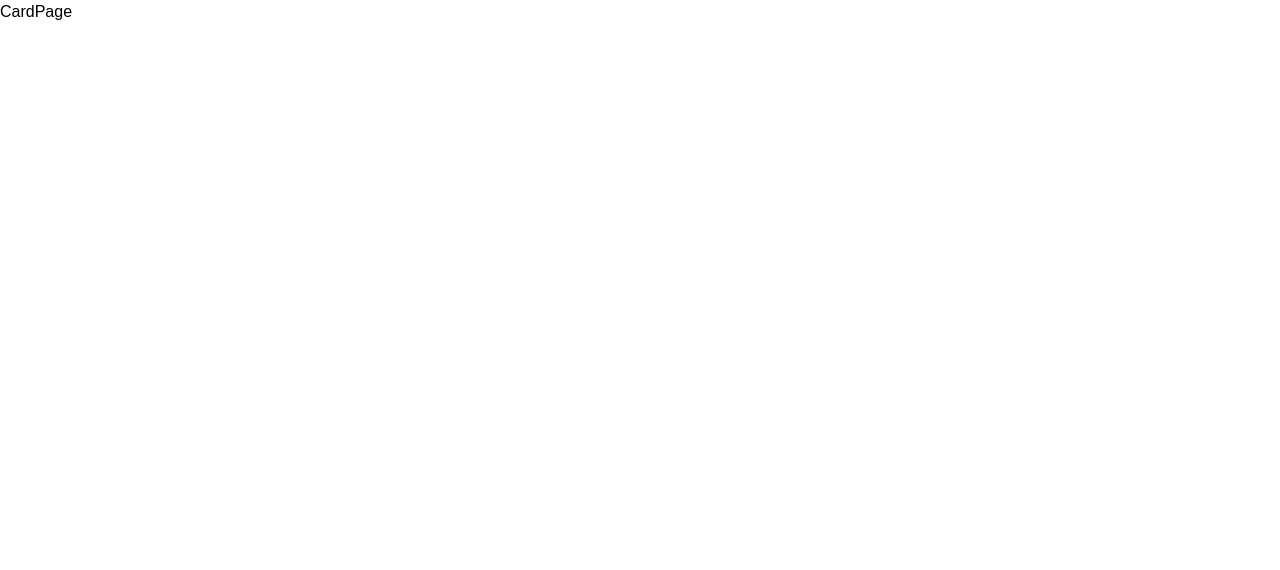
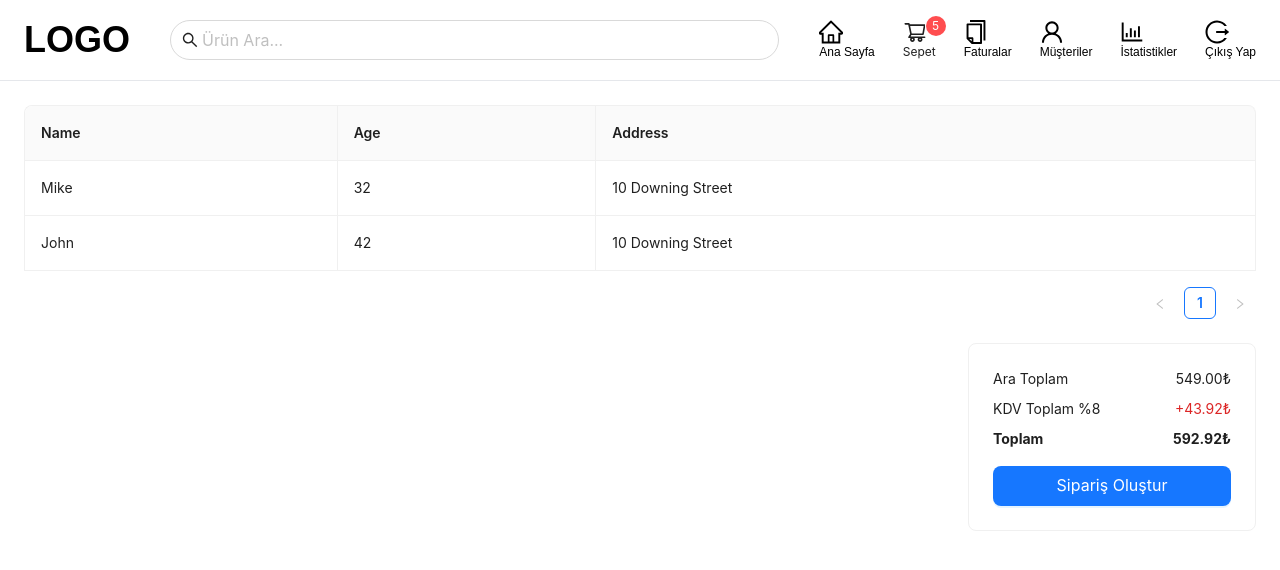
Before and after one commit to cobanyasin1998/pos-application, a React (Create React App) app in the folder client/: page /card in a window 1280 px wide. Shown: the top 570 px of the page. Built offline with nearby package versions, Linux system fonts and the light colour scheme.

Commit message:
Card Page

```diff
--- /dev/null
+++ b/client/src/components/cart/CreateBill.jsx
@@ -0,0 +1,77 @@
+import { Button, Card, Form, Input, Modal, Select } from "antd";
+import React from "react";
+
+const CreateBill = ({ isModalOpen, setIsModalOpen }) => {
+  const onFinish = (values) => {};
+
+  return (
+    <>
+      <Modal
+        title="Fatura Oluştur"
+        open={isModalOpen}
+        footer={false}
+
+        onCancel={() => {
+          setIsModalOpen(false);
+        }}
+      >
+        <Form layout="vertical"     onFinish={onFinish}>
+          <Form.Item
+            name="customerName"
+            label="Müşteri Adı"
+            rules={[{ required: true, message: "Bir Müşteri Adı Yazınız" }]}
+          >
+            <Input placeholder="Bir Müşteri Adını Yazınız" />
+          </Form.Item>
+          <Form.Item
+            name="customerGsm"
+            label="Tel No"
+            rules={[{ required: true, message: "Tel No Yazınız" }]}
+          >
+            <Input placeholder="Bir Tel No Yazınız" maxLength={11} />
+          </Form.Item>
+          <Form.Item
+            name="customerBilling"
+            label="Ödeme Yöntemi"
+            rules={[{ required: true, message: "Bir Ödeme Yöntemi Seçiniz" }]}
+          >
+            <Select placeholder="Ödeme Yöntemi Seçiniz">
+              <Select.Option value="Nakit">Nakit</Select.Option>
+              <Select.Option value="Kredi Kartı">Kredi Kartı</Select.Option>
+            </Select>
+          </Form.Item>
+        </Form>
+
+        <Card>
+          <div className="flex justify-between">
+            <span>Ara Toplam</span>
+            <span>549.00₺</span>
+          </div>
+          <div className="flex justify-between my-2">
+            <span>KDV Toplam %8</span>
+            <span className="text-red-600">+43.92₺</span>
+          </div>
+          <div className="flex justify-between">
+            <b>Toplam</b>
+            <b>592.92₺</b>
+          </div>
+          <div className="flex justify-end">
+            <Button
+              className="mt-4"
+              type="primary"
+              size="large"
+              htmlType="submit"
+              onClick={() => {
+                setIsModalOpen(true);
+              }}
+            >
+              Sipariş Oluştur
+            </Button>
+          </div>
+        </Card>
+      </Modal>
+    </>
+  );
+};
+
+export default CreateBill;
--- a/client/src/components/header/Header.jsx
+++ b/client/src/components/header/Header.jsx
@@ -9,6 +9,8 @@ import {
   BarChartOutlined,
   LogoutOutlined,
 } from "@ant-design/icons";
+
+import { Link } from "react-router-dom";
 
 const Header = () => {
   return (
@@ -34,60 +36,60 @@ const Header = () => {
         md:bg-transparent bg-white left-0
         md:border-t-0 border-t md:px-0 px-4 py-1"
         >
-          <a
-            href={"/"}
+          <Link
+            to={"/"}
             className="menu-link flex flex-col hover:text-[#40a9ff] transition-all"
           >
             <HomeOutlined className="md:text-2xl text-xl" />
             <span className="md:text-xs text-[10px]">Ana Sayfa</span>
-          </a>
-          <Badge count={5}  offset={[0, 6]} className="md:flex hidden">
-            <a
-              href={"/"}
+          </Link>
+          <Badge count={5} offset={[0, 6]} className="md:flex hidden">
+            <Link
+              to={"/card"}
               className="menu-link flex flex-col hover:text-[#40a9ff] transition-all"
             >
               <ShoppingCartOutlined className="md:text-2xl text-xl" />
               <span className="md:text-xs text-[10px]">Sepet</span>
-            </a>
+            </Link>
           </Badge>
-          <a
-            href={"/"}
+          <Link
+            to={"/"}
             className="menu-link flex flex-col hover:text-[#40a9ff] transition-all"
           >
             <CopyOutlined className="md:text-2xl text-xl" />
             <span className="md:text-xs text-[10px]">Faturalar</span>
-          </a>
-          <a
-            href={"/"}
+          </Link>
+          <Link
+            to={"/"}
             className="menu-link flex flex-col hover:text-[#40a9ff] transition-all"
           >
             <UserOutlined className="md:text-2xl text-xl" />
             <span className="md:text-xs text-[10px]">Müşteriler</span>
-          </a>
-          <a
-            href={"/"}
+          </Link>
+          <Link
+            to={"/"}
             className="menu-link flex flex-col hover:text-[#40a9ff] transition-all"
           >
             <BarChartOutlined className="md:text-2xl text-xl" />
             <span className="md:text-xs text-[10px]">İstatistikler</span>
-          </a>
-          <a
-            href={"/"}
+          </Link>
+          <Link
+            to={"/"}
             className="menu-link flex flex-col hover:text-[#40a9ff] transition-all"
           >
             <LogoutOutlined className="md:text-2xl text-xl" />
             <span className="md:text-xs text-[10px]">Çıkış Yap</span>
-          </a>
+          </Link>
         </div>
 
         <Badge count={5} offset={[0, 6]} className="md:hidden flex">
-          <a
-            href={"/"}
+          <Link
+            to={"/"}
             className="menu-link flex flex-col hover:text-[#40a9ff] transition-all"
           >
             <ShoppingCartOutlined className="text-2xl" />
             <span className="md:text-xs text-[10px]">Sepet</span>
-          </a>
+          </Link>
         </Badge>
       </header>
     </div>
--- a/client/src/pages/CartPage.jsx
+++ b/client/src/pages/CartPage.jsx
@@ -1,9 +1,78 @@
-import React from 'react'
+import { Button, Card, Modal, Table } from "antd";
+import React from "react";
+import { useState } from "react";
+import CreateBill from "../components/cart/CreateBill";
+import Header from "../components/header/Header";
 
 const CardPage = () => {
+
+  const [isModalOpen, setIsModalOpen] = useState(false);
+
+  const dataSource = [
+    {
+      key: "1",
+      name: "Mike",
+      age: 32,
+      address: "10 Downing Street",
+    },
+    {
+      key: "2",
+      name: "John",
+      age: 42,
+      address: "10 Downing Street",
+    },
+  ];
+
+  const columns = [
+    {
+      title: "Name",
+      dataIndex: "name",
+      key: "name",
+    },
+    {
+      title: "Age",
+      dataIndex: "age",
+      key: "age",
+    },
+    {
+      title: "Address",
+      dataIndex: "address",
+      key: "address",
+    },
+  ];
+
   return (
-    <div>CardPage</div>
-  )
-}
+    <div>
+      <Header />
+      <div className="px-6">
+        <Table dataSource={dataSource} columns={columns} bordered />
 
-export default CardPage
+        <div className="cart-total flex justify-end mt-2">
+          <Card className="w-72">
+            <div className="flex justify-between">
+              <span>Ara Toplam</span>
+              <span>549.00₺</span>
+            </div>
+            <div className="flex justify-between my-2">
+              <span>KDV Toplam %8</span>
+              <span className="text-red-600">+43.92₺</span>
+            </div>
+            <div className="flex justify-between">
+              <b>Toplam</b>
+              <b>592.92₺</b>
+            </div>
+            <Button className="mt-4 w-full" type="primary" size="large" onClick={()=>{setIsModalOpen(true)}}>
+              Sipariş Oluştur
+            </Button>
+          </Card>
+
+
+        </div>
+      </div>
+
+    <CreateBill isModalOpen={isModalOpen} setIsModalOpen={setIsModalOpen}/>
+    </div>
+  );
+};
+
+export default CardPage;
```
